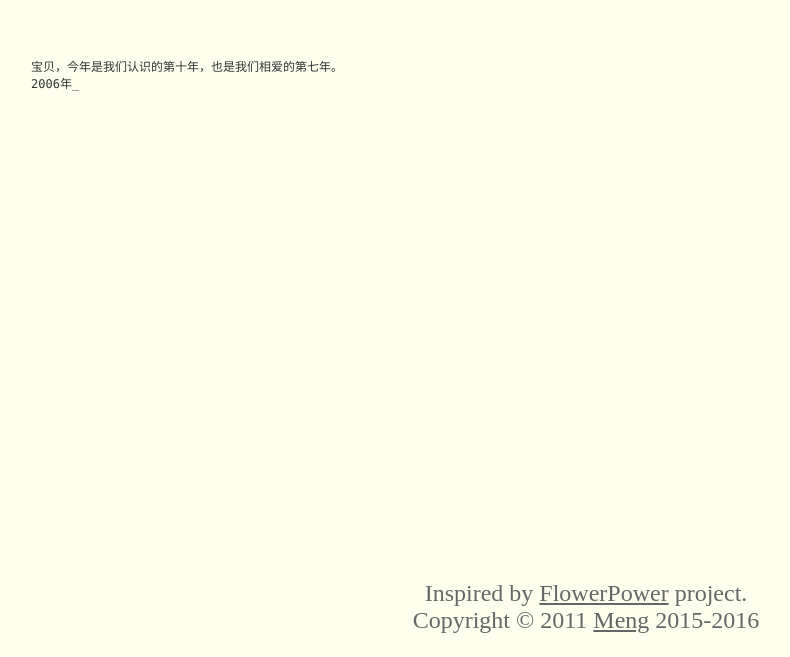
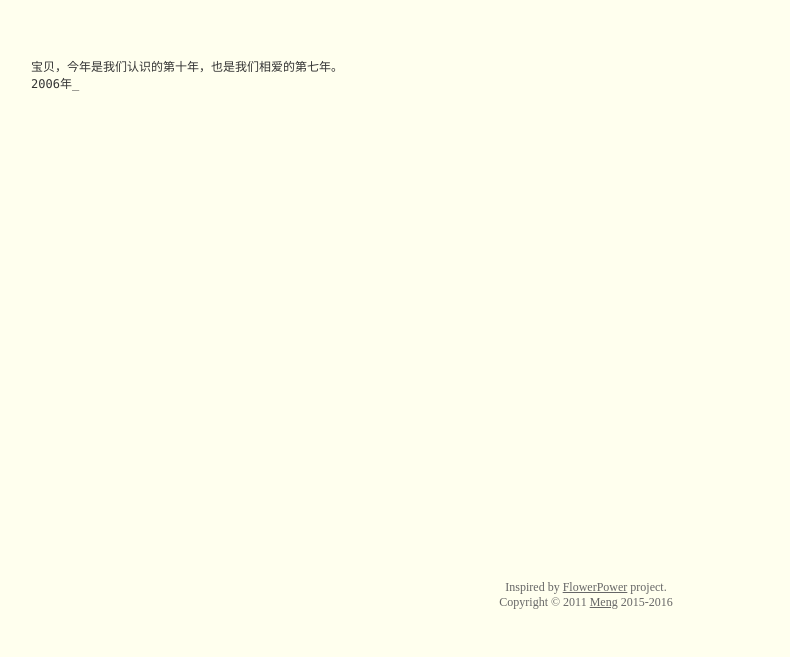
Before and after one commit to wdlm90/wdlm90.github.io, a plain HTML site: page index.html in a window 1280 px wide. Shown: the part 143-800 px from the top of the page, without its empty margins (54-844 px from the left). Drawn offline with Linux system fonts and the light colour scheme.

Commit message:
update default.css 2

```diff
--- a/css/default.css
+++ b/css/default.css
@@ -1 +1 @@
-body{margin:0;padding:0;background:#ffe;font-size:24px;overflow:auto}#mainDiv{width:100%;height:100%}#loveHeart{float:left;width:670px;height:625px}#garden{width:100%;height:100%}#elapseClock{text-align:right;font-size:18px;margin-top:10px;margin-bottom:10px}#words{font-family:"sans-serif";width:500px;font-size:24px;color:#666}#messages{display:none}#elapseClock .digit{font-family:"digit";font-size:36px}#loveu{padding:5px;font-size:22px;margin-top:80px;margin-right:120px;text-align:right;display:none}#loveu .signature{margin-top:10px;font-size:20px;font-style:italic}#clickSound{display:none}#code{float:left;width:440px;height:400px;color:#333;font-family:"Consolas","Monaco","Bitstream Vera Sans Mono","Courier New","sans-serif";font-size:12px}#code .string{color:#2a36ff}#code .keyword{color:#7f0055;font-weight:bold}#code .placeholder{margin-left:15px}#code .space{margin-left:7px}#code .comments{color:#3f7f5f}#copyright{margin-top:10px;text-align:center;width:100%;color:#666}#errorMsg{width:100%;text-align:center;font-size:24px;position:absolute;top:100px;left:0}#copyright a{color:#666}
+body{margin:0;padding:0;background:#ffe;font-size:12px;overflow:auto}#mainDiv{width:100%;height:100%}#loveHeart{float:left;width:670px;height:625px}#garden{width:100%;height:100%}#elapseClock{text-align:right;font-size:18px;margin-top:10px;margin-bottom:10px}#words{font-family:"sans-serif";width:500px;font-size:24px;color:#666}#messages{display:none}#elapseClock .digit{font-family:"digit";font-size:36px}#loveu{padding:5px;font-size:22px;margin-top:80px;margin-right:120px;text-align:right;display:none}#loveu .signature{margin-top:10px;font-size:20px;font-style:italic}#clickSound{display:none}#code{float:left;width:440px;height:400px;color:#333;font-family:"Consolas","Monaco","Bitstream Vera Sans Mono","Courier New","sans-serif";font-size:12px}#code .string{color:#2a36ff}#code .keyword{color:#7f0055;font-weight:bold}#code .placeholder{margin-left:15px}#code .space{margin-left:7px}#code .comments{color:#3f7f5f}#code .maintext{font-weight:bold;font-size:18px}#copyright{margin-top:10px;text-align:center;width:100%;color:#666}#errorMsg{width:100%;text-align:center;font-size:24px;position:absolute;top:100px;left:0}#copyright a{color:#666}
```
